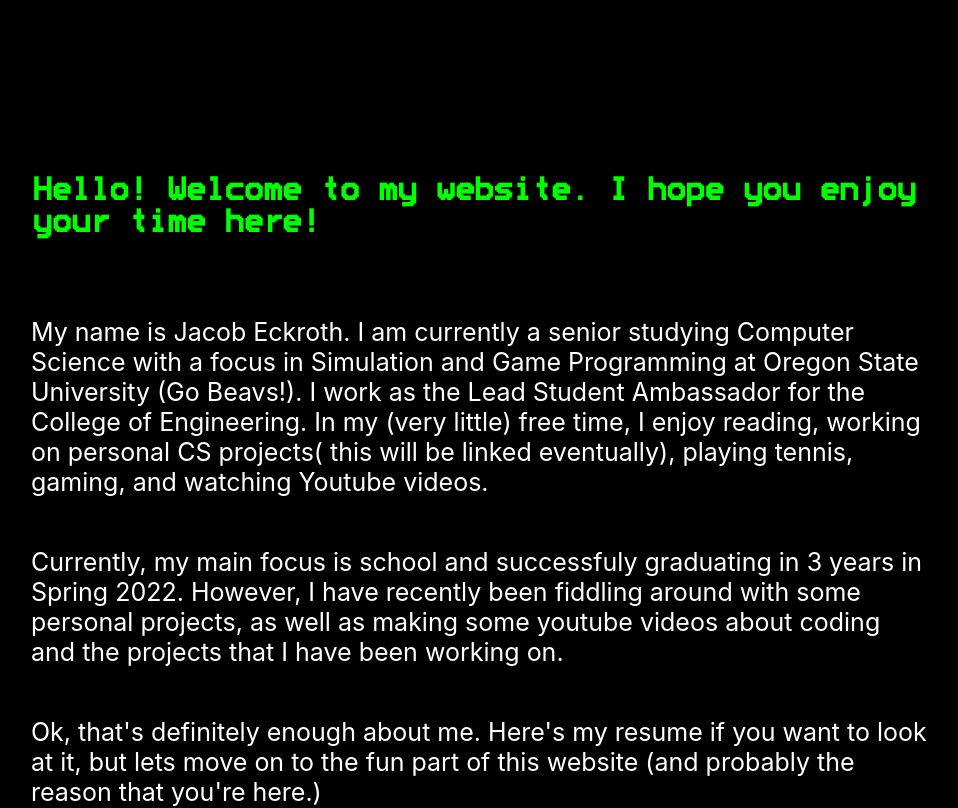
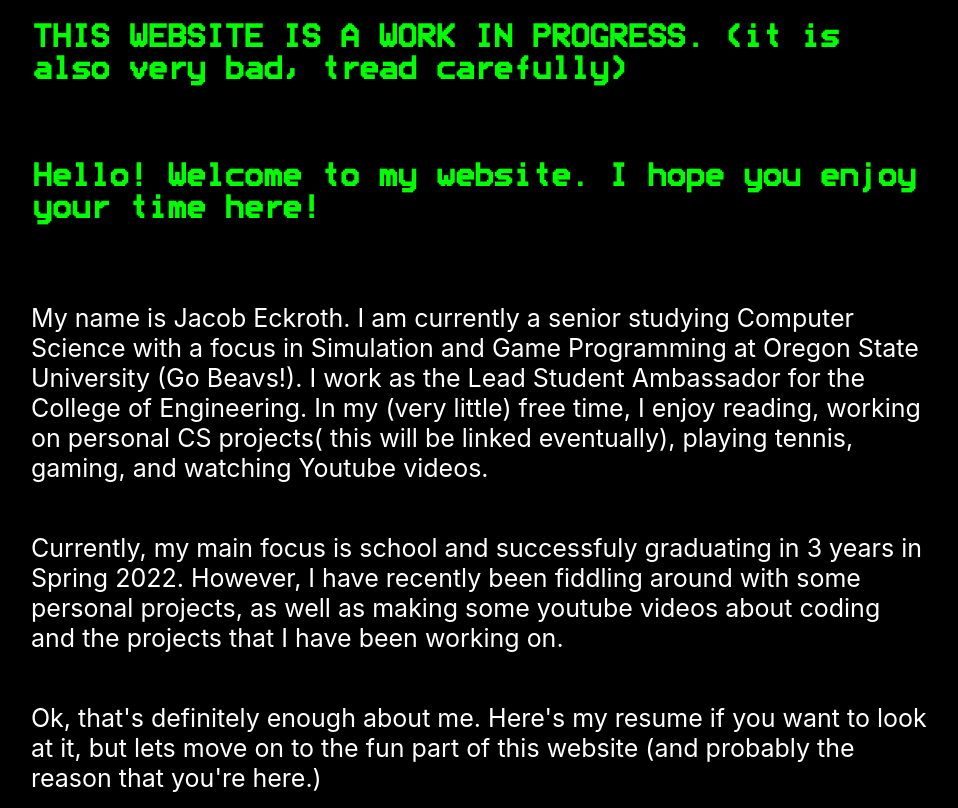
Before and after one commit to JacobEckroth/MyReactWebsiteFORREAL, a React (Create React App) app: page / in a window 1280 px wide. Shown: the top 808 px of the page, without its empty margins (161-1119 px from the left). Built offline with nearby package versions, Linux system fonts and the light colour scheme.

Commit message:
made work in progresss visible

```diff
--- a/src/App.js
+++ b/src/App.js
@@ -7,7 +7,7 @@ function App() {
   return (
     <div className="App">
     <div className="mainContentHolder">
-        <h1> THIS WEBSITE IS A WORK IN PROGRESS. (it is also very bad, tread carefully)</h1>
+        <h1 className="consoleText"> THIS WEBSITE IS A WORK IN PROGRESS. (it is also very bad, tread carefully)</h1>
         <h1 className="consoleText"><VisibilitySensorAppearingText text="Hello! Welcome to my website. I hope you enjoy your time here!" time={5000}/></h1>
         <p className="regularText">My name is Jacob Eckroth. I am currently a senior studying Computer Science with a focus in Simulation and Game Programming
         at Oregon State University (Go Beavs!). I work as the Lead Student Ambassador for the College of Engineering. In my (very little) free time,
```
